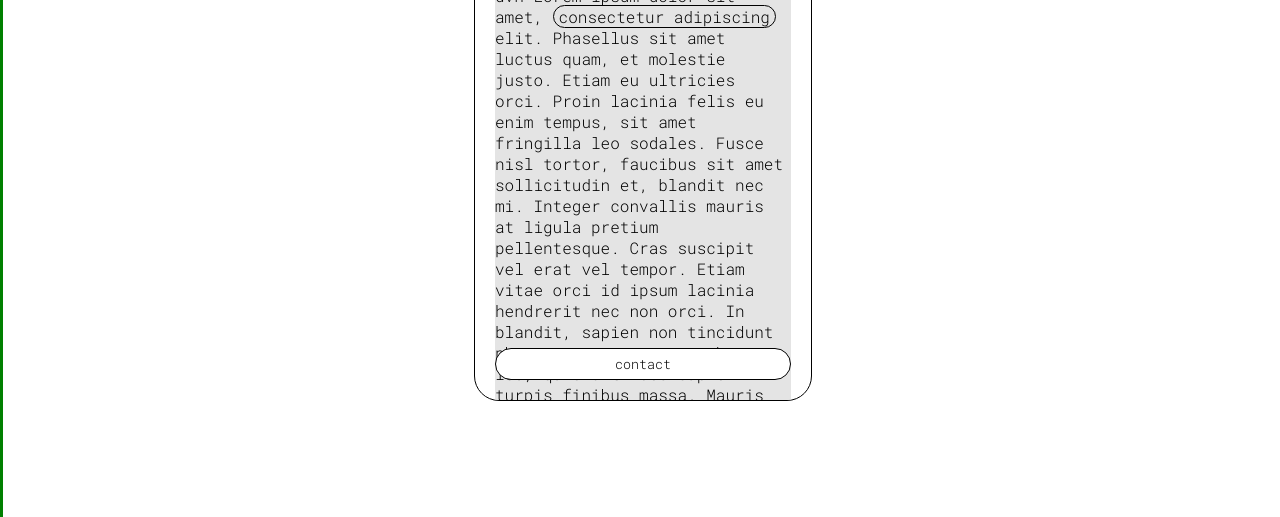
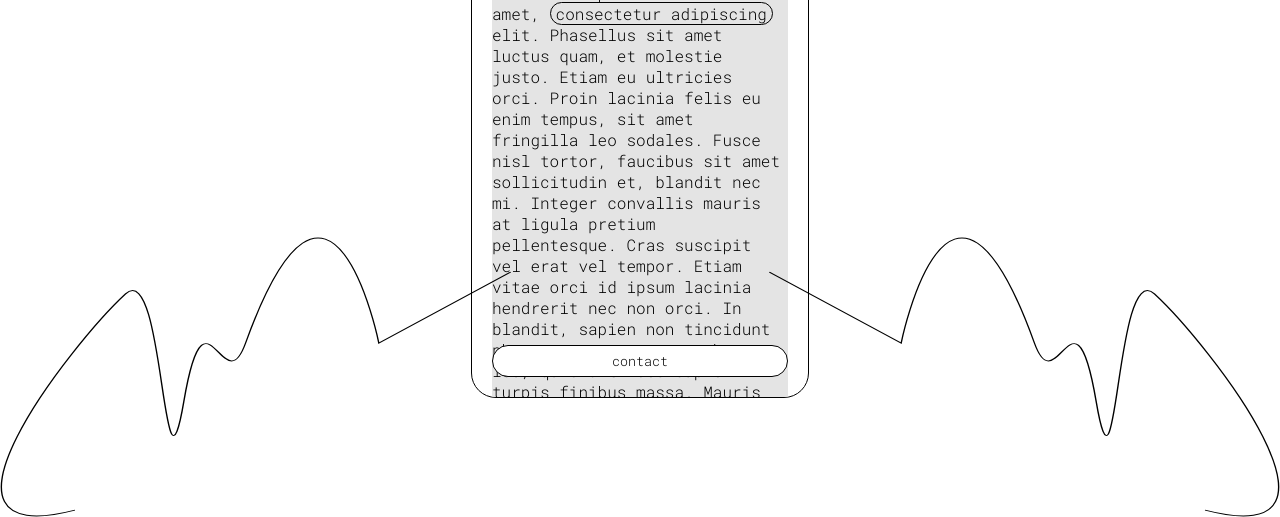
Before and after one commit to rvbstr/testw, a plain HTML site: page index.html in a window 1280 px wide. Shown: the part 283-800 px from the top of the page. Drawn offline with Linux system fonts and the light colour scheme; a web font is replaced by a local one.

Commit message:
needles added

```diff
--- a/index.html
+++ b/index.html
@@ -1,20 +1,18 @@
 <html>
     <head>
         <link rel="stylesheet" href="style.css">
-
+        <script src="script.js"></script>
+        <!--fonts-->
         <link rel="preconnect" href="https://fonts.googleapis.com">
         <link rel="preconnect" href="https://fonts.gstatic.com" crossorigin>
         <link href="https://fonts.googleapis.com/css2?family=DotGothic16&display=swap" rel="stylesheet">
-
         <link href="https://fonts.googleapis.com/css2?family=Roboto+Mono:wght@300&display=swap" rel="stylesheet">
-
-        <script src="script.js"></script>
+        <!--scaling-->
         <meta name="viewport" content="width=device-width, initial-scale=1, maximum-scale=1" />
     </head>
 
     <body onload="startWin()">
         <div class="wrapper">
-
             <div class="content">
 
                 <div class="header">
@@ -54,6 +52,18 @@
 
                 </div>
             </div>
+
+
+
+        </div>
+        <div class="needlewrapper">
+            <div class="needlegrid">
+                <img src="img/n1.svg">
+                <img src="img/n2.svg">
+                <img src="img/n4.svg">
+                <img src="img/n3.svg">
+            </div>
         </div>
     </body>
+
 </html>
--- a/style.css
+++ b/style.css
@@ -44,7 +44,7 @@ a:hover {
     align-items: center;
     height: 100dvh;
     width:100vw;
-    border: 3px solid green;
+    /*border: 3px solid green;*/
     position: absolute;
 }
 
@@ -150,3 +150,36 @@ a:hover {
     font-family: "Druzhok";
     src: url('fonts/DRUZHOK.otf');
 }
+
+
+.needlewrapper {
+    /*position: absolute;
+    width: 100%;
+    left: 0;
+    right: 0;
+    top: 0;
+    bottom: 0;
+    margin: auto;*/
+
+    display: block;
+    height: 100dvh;
+    width:100dvw;
+    /*border: 3px solid rgb(55, 0, 255);*/
+    position: absolute;
+}
+
+.needlegrid {
+    display: grid;
+    height: 100vh;
+    max-width: 100vw;
+    grid-template-columns: repeat(2, minmax(10px, 1fr));
+    grid-template-rows: repeat(2, minmax(10px, 1fr));
+    grid-column-gap: 20dvw;
+    grid-row-gap: 30dvh;
+    align-items: stretch;
+    justify-items: stretch;
+    align-content: stretch;
+    justify-content: stretch;
+    pointer-events: none;
+    z-index: 99999;
+    }
```
